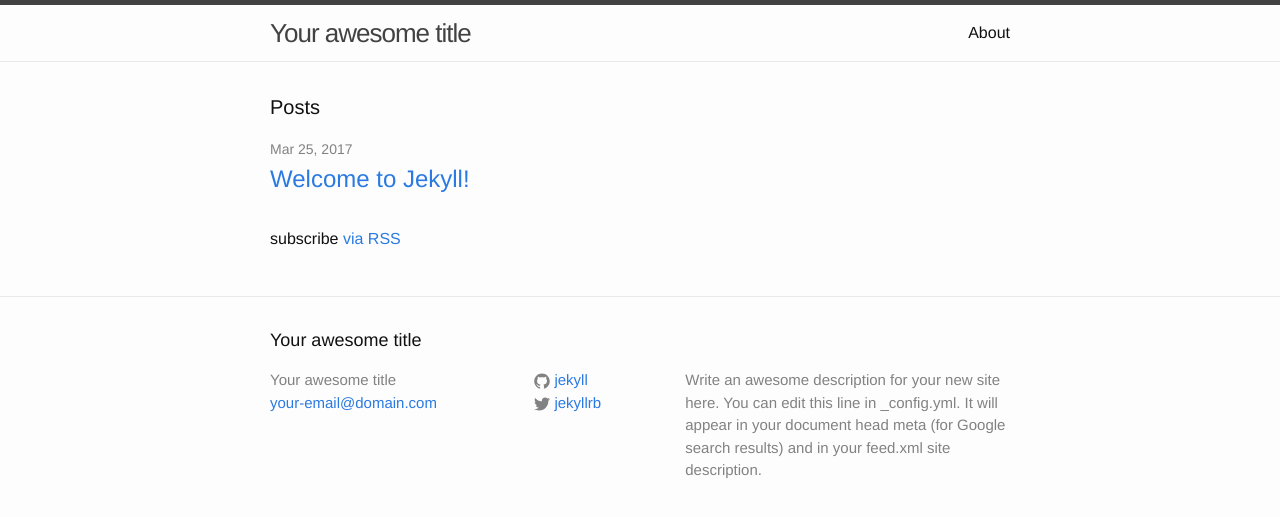
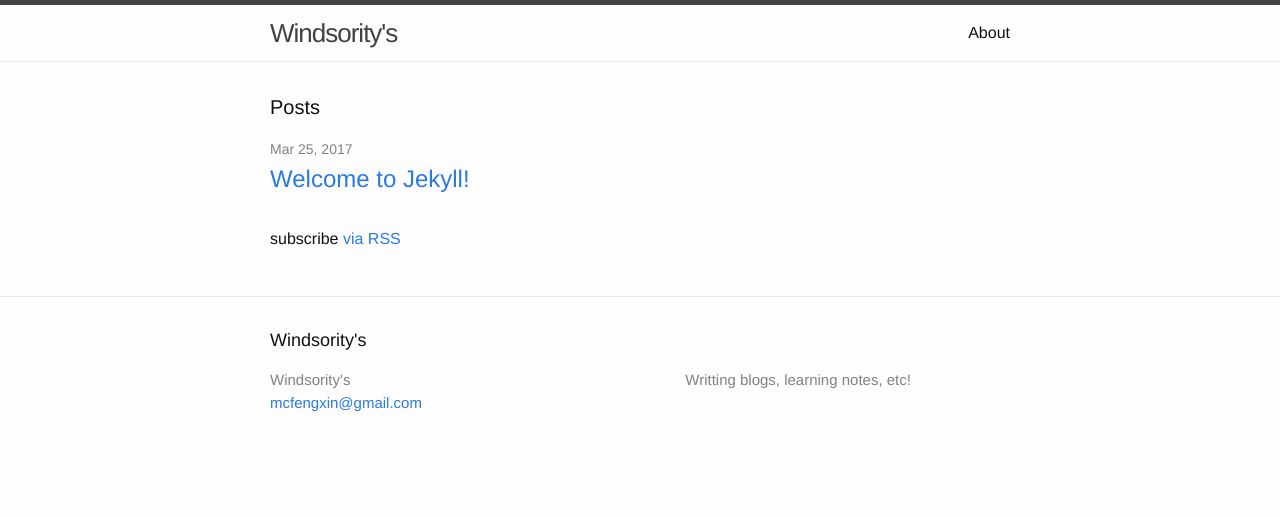
Before and after one commit to Windsority/Windsority.github.io, a Jekyll site: the page built from index.html, in a window 1280 px wide. Shown: the top 517 px of the page. Built offline with Jekyll 4.4.1, drawn with Linux system fonts in a browser that asks for light colours.

Commit message:
Update _config.yml

```diff
--- a/_config.yml
+++ b/_config.yml
@@ -6,16 +6,14 @@
 # 'jekyll serve'. If you change this file, please restart the server process.
 
 # Site settings
-title: Your awesome title
-email: your-email@domain.com
+title: Windsority's
+email: mcfengxin@gmail.com
 description: > # this means to ignore newlines until "baseurl:"
-  Write an awesome description for your new site here. You can edit this
-  line in _config.yml. It will appear in your document head meta (for
-  Google search results) and in your feed.xml site description.
+  Writting blogs, learning notes, etc!
 baseurl: "" # the subpath of your site, e.g. /blog
 url: "http://yourdomain.com" # the base hostname & protocol for your site
-twitter_username: jekyllrb
-github_username:  jekyll
+twitter_username:
+github_username:
 
 # Build settings
 markdown: kramdown
```
